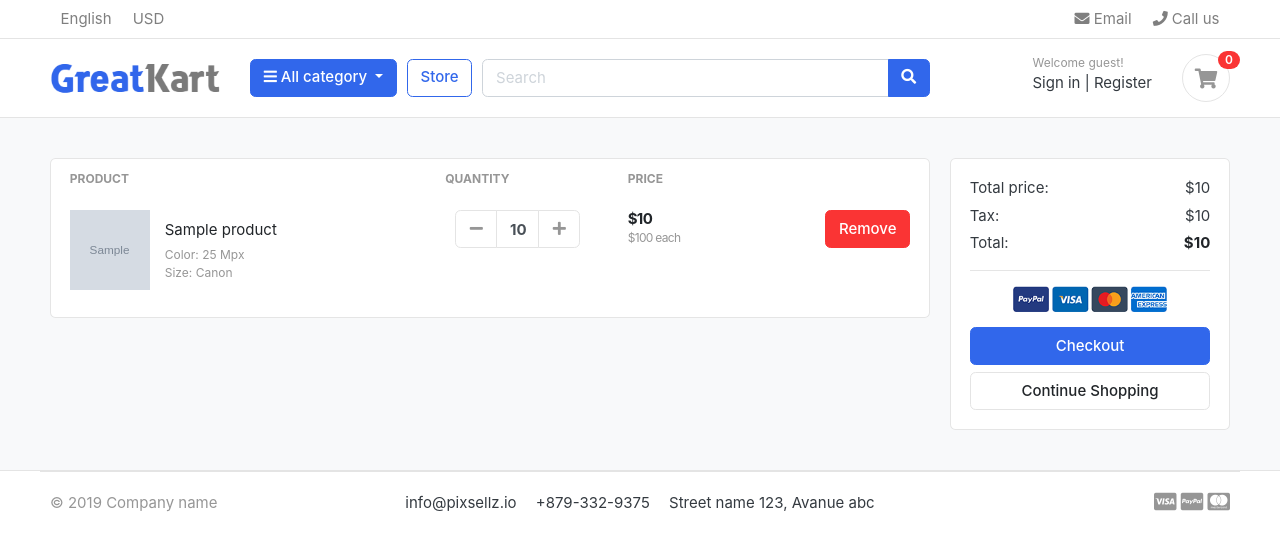
After one commit to janerbastos/ecommerc-django, a Django app: template templates/store/cart.html in a window 1280 px wide. The commit adds this page. Shown: the top 551 px of the page. Run offline with Django 4.2, Linux system fonts and the light colour scheme; tables that the repository leaves empty hold one stand-in row (values such as "Sample post"); the template is opened without the code that fills it: values that come from a table or form of the project are taken from there, most other values are stand-ins (such as "Sample title", 1, 10 or a date in 2020); grey boxes marked "Sample" are stand-in pictures; some libraries are stand-ins or nearby versions; some web fonts are replaced.

Commit message:
Add item cart and remove item cart

```diff
--- /dev/null
+++ b/carts/apps.py
@@ -0,0 +1,6 @@
+from django.apps import AppConfig
+
+
+class CartsConfig(AppConfig):
+    default_auto_field = 'django.db.models.BigAutoField'
+    name = 'carts'
--- /dev/null
+++ b/carts/models.py
@@ -0,0 +1,24 @@
+from django.db import models
+
+from store.models import Product
+
+
+class Cart(models.Model):
+    cart_id = models.CharField(max_length=250, blank=True)
+    date_added = models.DateTimeField(auto_now_add=True)
+
+    def __str__(self) -> str:
+        return self.cart_id
+
+
+class CartItem(models.Model):
+    product = models.ForeignKey(Product, on_delete=models.CASCADE)
+    cart = models.ForeignKey(Cart, on_delete=models.CASCADE)
+    quantity = models.IntegerField(default=1)
+    is_active = models.BooleanField(default=True)
+
+    def get_total(self):
+        return self.product.price * self.quantity
+
+    def __str__(self) -> str:
+        return self.product.product_name
--- /dev/null
+++ b/carts/tests.py
@@ -0,0 +1,3 @@
+from django.test import TestCase
+
+# Create your tests here.
--- /dev/null
+++ b/carts/urls.py
@@ -0,0 +1,15 @@
+from django.urls import path
+
+
+from . import views
+
+urlpatterns = [
+    path("", views.cart, name="cart"),
+    path("add_cart/<int:product_id>/", views.add_cart, name="add_cart"),
+    path("remove_cart/<int:product_id>/", views.remove_cart, name="remove_cart"),
+    path(
+        "remove_cart_item/<int:product_id>/",
+        views.remove_cart_item,
+        name="remove_cart_item",
+    ),
+]
--- a/greatkart/settings.py
+++ b/greatkart/settings.py
@@ -20,6 +20,7 @@ INSTALLED_APPS = [
     "category",
     "accounts",
     "store",
+    "carts",
 ]
 
 MIDDLEWARE = [
--- a/greatkart/urls.py
+++ b/greatkart/urls.py
@@ -9,4 +9,5 @@ urlpatterns = [
     path("admin/", admin.site.urls),
     path("", views.home, name="home"),
     path("store/", include("store.urls")),
+    path("cart/", include("carts.urls")),
 ] + static(settings.MEDIA_URL, document_root=settings.MEDIA_ROOT)
--- /dev/null
+++ b/templates/store/cart.html
@@ -0,0 +1,104 @@
+{% extends "_base.html" %}
+{% load static %}
+
+{% block content %}
+
+<section class="section-content padding-y bg">
+  <div class="container">
+
+    <!-- ============================ COMPONENT 1 ================================= -->
+
+    <div class="row">
+      <aside class="col-lg-9">
+        <div class="card">
+          <table class="table table-borderless table-shopping-cart">
+            <thead class="text-muted">
+              <tr class="small text-uppercase">
+                <th scope="col">Product</th>
+                <th scope="col" width="120">Quantity</th>
+                <th scope="col" width="120">Price</th>
+                <th scope="col" class="text-right" width="200"> </th>
+              </tr>
+            </thead>
+            <tbody>
+              {% for cart_item in cart_itens %}
+              <tr>
+                <td>
+                  <figure class="itemside align-items-center">
+                    <div class="aside"><img src="{{ cart_item.product.images.url }}" class="img-sm"></div>
+                    <figcaption class="info">
+                      <a href="#" class="title text-dark">{{ cart_item.product.product_name }}</a>
+                      <p class="text-muted small">Color: 25 Mpx <br> Size: Canon</p>
+                    </figcaption>
+                  </figure>
+                </td>
+                <td>
+                  <!-- col.// -->
+                  <div class="col">
+                    <div class="input-group input-spinner">
+                      <div class="input-group-prepend">
+                        <a href="{% url 'remove_cart' cart_item.product.id %}" class="btn btn-light" type="button"
+                          id="button-plus"> <i class="fa fa-minus"></i>
+                        </a>
+                      </div>
+                      <input type="text" class="form-control" value="{{ cart_item.quantity }}">
+                      <div class="input-group-append">
+                        <a href="{% url 'add_cart' cart_item.product.id %}" class="btn btn-light" type="button"
+                          id="button-minus"> <i class="fa fa-plus"></i>
+                        </a>
+                      </div>
+                    </div> <!-- input-group.// -->
+                  </div> <!-- col.// -->
+                </td>
+                <td>
+                  <div class="price-wrap">
+                    <var class="price">${{cart_item.product.price }}</var>
+                    <small class="text-muted"> ${{cart_item.get_total}} each </small>
+                  </div> <!-- price-wrap .// -->
+                </td>
+                <td class="text-right">
+                  <a href="{% url 'remove_cart_item' cart_item.product.id %}" class="btn btn-danger"> Remove</a>
+                </td>
+              </tr>
+              {% endfor %}
+            </tbody>
+          </table>
+        </div> <!-- card.// -->
+
+      </aside> <!-- col.// -->
+      <aside class="col-lg-3">
+
+        <div class="card">
+          <div class="card-body">
+            <dl class="dlist-align">
+              <dt>Total price:</dt>
+              <dd class="text-right">${{ total }}</dd>
+            </dl>
+            <dl class="dlist-align">
+              <dt>Tax:</dt>
+              <dd class="text-right"> ${{ tax }}</dd>
+            </dl>
+            <dl class="dlist-align">
+              <dt>Total:</dt>
+              <dd class="text-right text-dark b"><strong>${{ grand_total }}</strong></dd>
+            </dl>
+            <hr>
+            <p class="text-center mb-3">
+              <img src="{% static '/images/misc/payments.png' %}" height="26">
+            </p>
+            <a href="./place-order.html" class="btn btn-primary btn-block"> Checkout </a>
+            <a href="./store.html" class="btn btn-light btn-block">Continue Shopping</a>
+          </div> <!-- card-body.// -->
+        </div> <!-- card.// -->
+
+      </aside> <!-- col.// -->
+
+
+    </div> <!-- row.// -->
+    <!-- ============================ COMPONENT 1 END .// ================================= -->
+
+  </div> <!-- container .//  -->
+</section>
+<!-- ========================= SECTION CONTENT END// ========================= -->
+
+{% endblock %}
--- a/templates/store/product_detail.html
+++ b/templates/store/product_detail.html
@@ -71,7 +71,7 @@
             <hr>
             {% if product.stock <= 0 %} <h5 class="text-danger">Out of stock</h5>
               {% else %}
-              <a href="./product-detail.html" class="btn  btn-primary"> <span class="text">Add to cart</span>
+              <a href="{% url 'add_cart' product.id %}" class="btn  btn-primary"> <span class="text">Add to cart</span>
                 <i class="fas fa-shopping-cart"></i> </a>
               {% endif %}
           </article> <!-- product-info-aside .// -->
```
Also changed, not shown: carts/admin.py (added, +7 -0 lines), carts/views.py (added, +72 -0 lines), carts/__init__.py (added), carts/migrations/0001_initial.py (added), carts/migrations/0002_alter_cartitem_quantity.py (added), carts/migrations/__init__.py (added).
